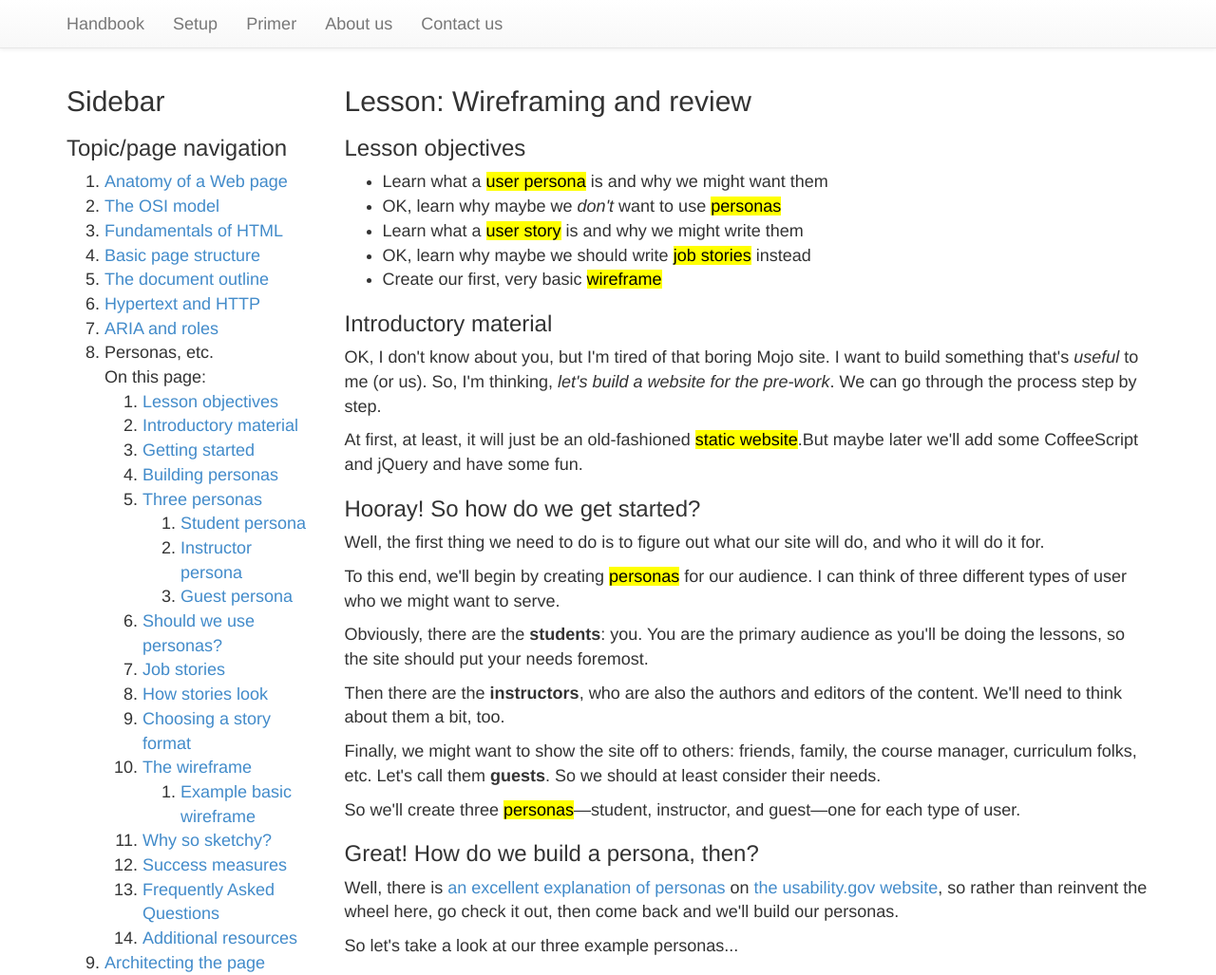
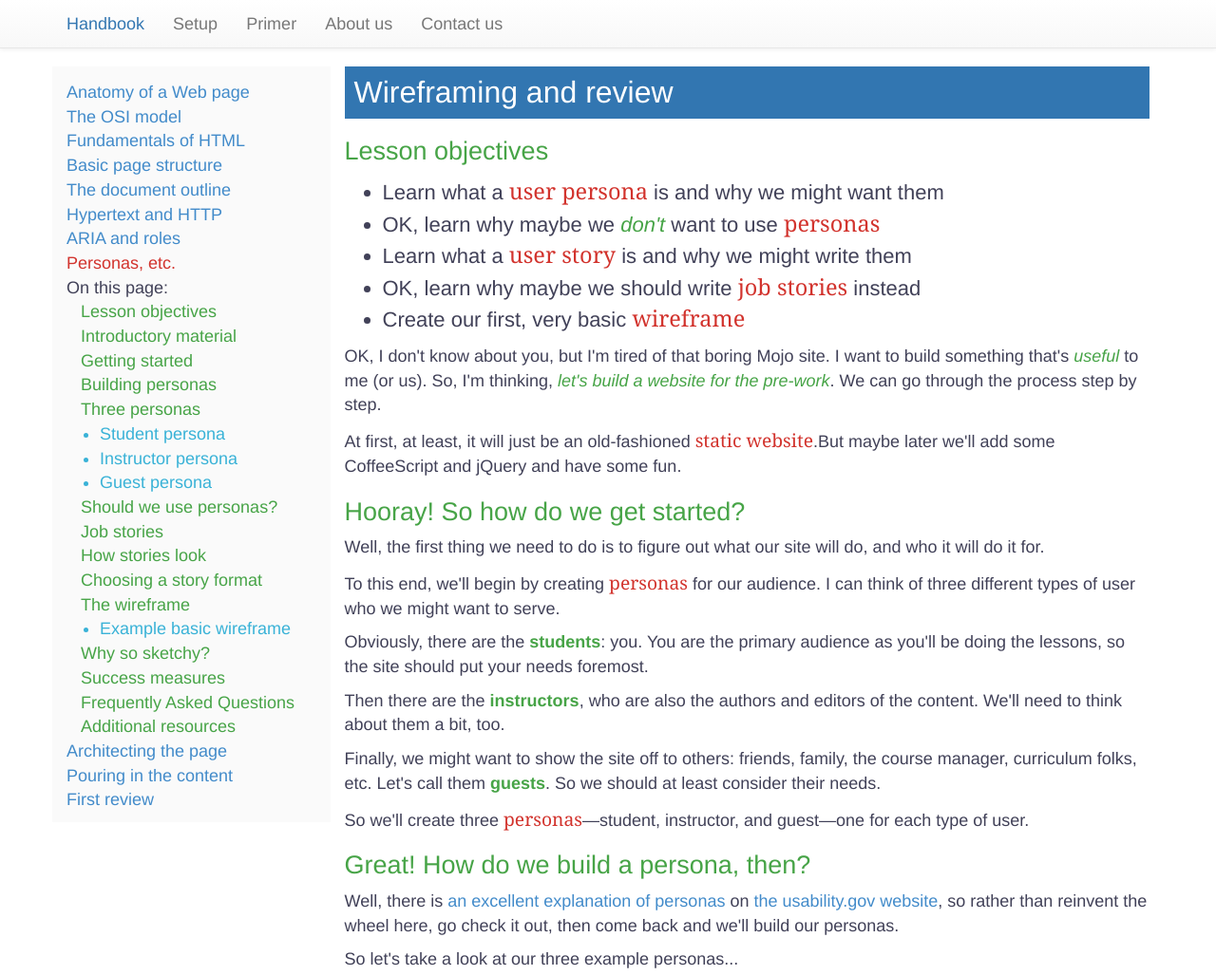
Before and after one commit to MichaelYim/handbook, a plain HTML site: page html/index.html in a window 1280 px wide. Shown: the top 1027 px of the page at 95% size. Drawn offline with nearby package versions, Linux system fonts and the light colour scheme; a script that the page names is missing.

Commit message:
almost there :'(

```diff
--- a/html/css/main.css
+++ b/html/css/main.css
@@ -1,6 +1,7 @@
 body {
   min-height: 2000px;
   font-size:18px;
+  color: hsla(240, 15%, 30%, 1);
 }
 
 .navbar-static-top {
@@ -11,3 +12,96 @@ body {
   margin: 0;
   padding: 0;
 }
+
+
+.navbar-default a.navbar-brand{
+  color:hsla( 208, 55.9%, 44.5%, 1 );
+}
+
+.navbar-default a.navbar-brand:hover{
+  color:hsla( 194, 66.4%, 53.3%, 1 );
+}
+
+h2.lesson-title {
+  font-size: 32px;
+  font-weight: normal;
+  margin-top: 0;
+  padding: 10px;
+  color: hsla( 0, 0.0%, 100.0%, 1 );
+  background-color: hsla( 208, 55.9%, 44.5%, 1 );
+}
+
+aside.sidebar-nav{
+  padding-top: 15px;
+  background-color: hsla( 0, 0.0%, 98.0%, 1 );
+}
+
+aside.sidebar-nav ol{list-style-type:none;
+  padding-left:0;
+}
+
+aside.sidebar-nav ol ol{
+  padding-left:15px;
+}
+
+aside.sidebar-nav ol ol a {
+  color: hsla( 120, 39.6%, 46.0%, 1 );
+}
+
+aside.sidebar-nav ol ol a:hover {
+ color: hsla( 120, 39.6%, 35.0%, 1 );
+}
+
+aside.sidebar-nav ol ol ol {
+  list-style-type: disc;
+  color: hsla( 194, 66.4%, 53.3%, 1 );
+  padding-left: 20px;
+}
+aside.sidebar-nav ol ol ol a {
+ color: hsla( 194, 66.4%, 53.3%, 1 );
+}
+
+aside.sidebar-nav ol ol ol a:hover {
+ color: hsla( 194, 66.4%, 42.0%, 1 );
+}
+
+aside.sidebar-nav .current-page {
+ color: hsla( 2, 64.7%, 50.0%, 1 );
+}
+
+h3,
+h4 {
+  font-size: 27px;
+  font-weight: normal;
+  color: hsla( 120, 39.6%, 46.0%, 1 );
+}
+
+mark.keyword {
+  font-family: Georgia, "Times New Roman", Times, serif;
+  font-size: 107%;
+  color: hsla( 2, 64.7%, 50.0%, 1 );
+  background-color: inherit;
+}
+
+em, strong { color: hsla( 120, 39.6%, 46.0%, 1 ); }
+
+.objectives,
+.measures ul,
+.measures p,
+.resources {
+  font-size: 22px;
+}
+
+article header section,
+article footer section {
+  margin-bottom: 40px;
+}
+
+article footer { margin-top: 40px; }
+
+dl.faq { font-size: 22px; }
+dl.faq dt {
+  font-weight: normal;
+  color: hsla( 2, 64.7%, 50.0%, 1 );
+}
+dl.faq dd { margin: 0 40px 20px; }
--- a/html/index.html
+++ b/html/index.html
@@ -47,10 +47,10 @@
     </header>
     <main role="main" class="container">
       <div class="row">
-      <aside id="sidebar" class="col-md-3">
-        <h2>Sidebar</h2>
+      <aside id="sidebar" class="col-md-3 sidebar-nav">
+        <h2 class="sr-only">Sidebar</h2>
         <nav role="navigation">
-          <h3>Topic/page navigation</h3>
+          <h3 class="sr-only">Topic/page navigation</h3>
             <ol role="menu">
               <li role="presentation">
                 <a href="/primer/anatomy-of-a-web-page" role="menuitem">Anatomy of a Web page</a>
@@ -152,7 +152,7 @@
       </aside>
       <article id="lesson" class="col-md-9">
         <header>
-          <h2>Lesson: Wireframing and review</h2>
+          <h2 class="lesson-title"><span class="sr-only">Lesson: </span>Wireframing and review</h2>
         </header>
         <section id="lesson-objectives">
           <h3>Lesson objectives</h3>
@@ -165,7 +165,7 @@
           </ul>
         </section>
         <section id="introductory-material">
-          <h3>Introductory material</h3>
+          <h3 class="sr-only">Introductory material</h3>
           <p>
             OK, I don't know about you, but I'm tired of that boring Mojo site.
             I want to build something that's <em>useful</em> to me (or us). So, I'm thinking,
@@ -690,11 +690,11 @@
     <footer class="container">
       <div class="row">
       <section id="copyright" class="col-md-3">
-        <h2>Copyright</h2>
+        <h2 class="sr-only">Copyright</h2>
         <!-- site copyright here -->
       </section>
       <nav id="site-map" role="navigation" class="col-md-6">
-        <h2>Site map</h2>
+        <h2 class="sr-only">Site map</h2>
         <ul role="menu">
           <li role="presentation"><a href="/setup" role="menuitem">Setup</a></li>
           <li role="presentation"><a href="/primer" role="menuitem">Primer</a></li>
@@ -707,7 +707,7 @@
       </div>
     </footer>
     <section id="contact" class ="col-md-3">
-        <h2>Contact info</h2>
+        <h2 class="sr-only">Contact info</h2>
       <!-- contact info here -->
     </section>
     <script src="//code.jquery.com/jquery-1.10.2.js"></script>
```
